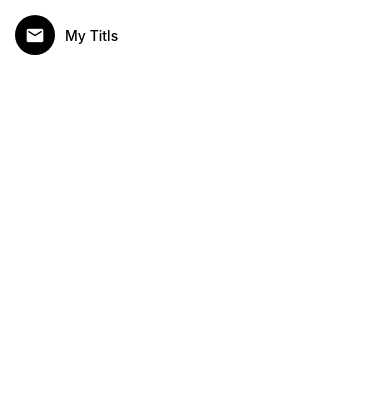
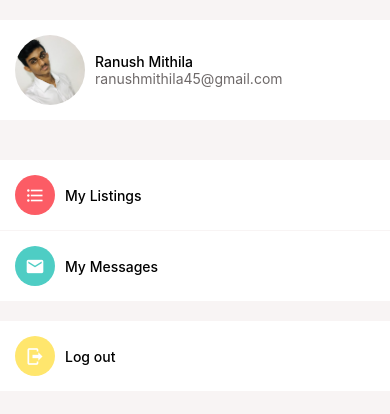
Before and after one commit to RanushMithila/myApp, a React Native app: screen / in a window 390 px wide. Shown: the top 414 px of the page. Built offline with nearby package versions, Linux system fonts and the light colour scheme.

Commit message:
account page completed

```diff
--- a/App.js
+++ b/App.js
@@ -10,15 +10,10 @@
 import Screen from './app/components/Screen';
 import Icon from './app/components/Icon';
 import ListItem from './app/components/ListItem';
+import AccountScreen from './app/screens/AccountScreen';
 
 export default function App() {
-  return (
-  <Screen>
-    <ListItem
-      title='My Titls'
-      IconComponent={<Icon name='email' />}
-    />
-  </Screen>);
+  return <AccountScreen />;
 }
 
 const styles = StyleSheet.create({
--- a/app/components/ListItem.js
+++ b/app/components/ListItem.js
@@ -32,7 +32,8 @@
 const styles = StyleSheet.create({
     container: {
         flexDirection: 'row',
-        padding: 15
+        padding: 15,
+        backgroundColor: colors.white
     },
     image: {
         width: 70,
--- a/app/components/Screen.js
+++ b/app/components/Screen.js
@@ -2,9 +2,9 @@
 import Constants from 'expo-constants';
 import {SafeAreaView, StyleSheet} from 'react-native';
 
-function Screen({ children }) {
+function Screen({ children, style }) {
     return (
-        <SafeAreaView style={styles.screen} >
+        <SafeAreaView style={[styles.screen, style]} >
             {children}
         </SafeAreaView>
     );
--- a/app/screens/AccountScreen.js
+++ b/app/screens/AccountScreen.js
@@ -0,0 +1,77 @@
+import React from 'react';
+import { FlatList, StyleSheet, View } from 'react-native';
+import Icon from '../components/Icon';
+
+import ListItem from '../components/ListItem';
+import ListItemSeparator from '../components/ListItemSeparator';
+import Screen from '../components/Screen';
+import colors from '../config/colors';
+
+const menueItem = [
+    {
+        title: 'My Listings',
+        icon: {
+            name: 'format-list-bulleted',
+            backgroundColor: colors.primary,
+        }
+    },
+    {
+        title: 'My Messages',
+        icon: {
+            name: 'email',
+            backgroundColor: colors.secondary,
+        }
+    }
+]
+
+function AccountScreen(props) {
+    return (
+        <Screen style={styles.screen}>
+            <View style={styles.container}>
+                <ListItem
+                    title='Ranush Mithila'
+                    subTitle='ranushmithila45@gmail.com'
+                    image={require('../assets/rmb.jpg')}
+                />
+            </View>
+
+            <View style={styles.container}>
+                <FlatList
+                    data={menueItem}
+                    keyExtractor={menueItem => menueItem.title}
+                    ItemSeparatorComponent={ListItemSeparator}
+                    renderItem={({ item }) =>
+                        <ListItem
+                            title={item.title}
+                            IconComponent={
+                                <Icon
+                                    name={item.icon.name}
+                                    backgroundColor={item.icon.backgroundColor}
+                                />
+                            }
+                        />
+                    }
+                />
+            </View>
+            <ListItem
+                title='Log out'
+                IconComponent={
+                    <Icon
+                        name='logout'
+                        backgroundColor='#ffe66d'
+                    />
+                }
+            />
+        </Screen>
+    );
+}
+
+const styles = StyleSheet.create({
+    container: {
+        marginVertical: 20
+    },
+    screen: {
+        backgroundColor: colors.light
+    }
+})
+export default AccountScreen;
--- a/app/screens/ListingScreen.js
+++ b/app/screens/ListingScreen.js
@@ -1,10 +1,12 @@
 import React from 'react';
+
+import Screen from '../components/Screen';
 
 function ListingScreen(props) {
     return (
-        <div>
+        <Screen >
 
-        </div>
+        </Screen>
     );
 }
 
```
